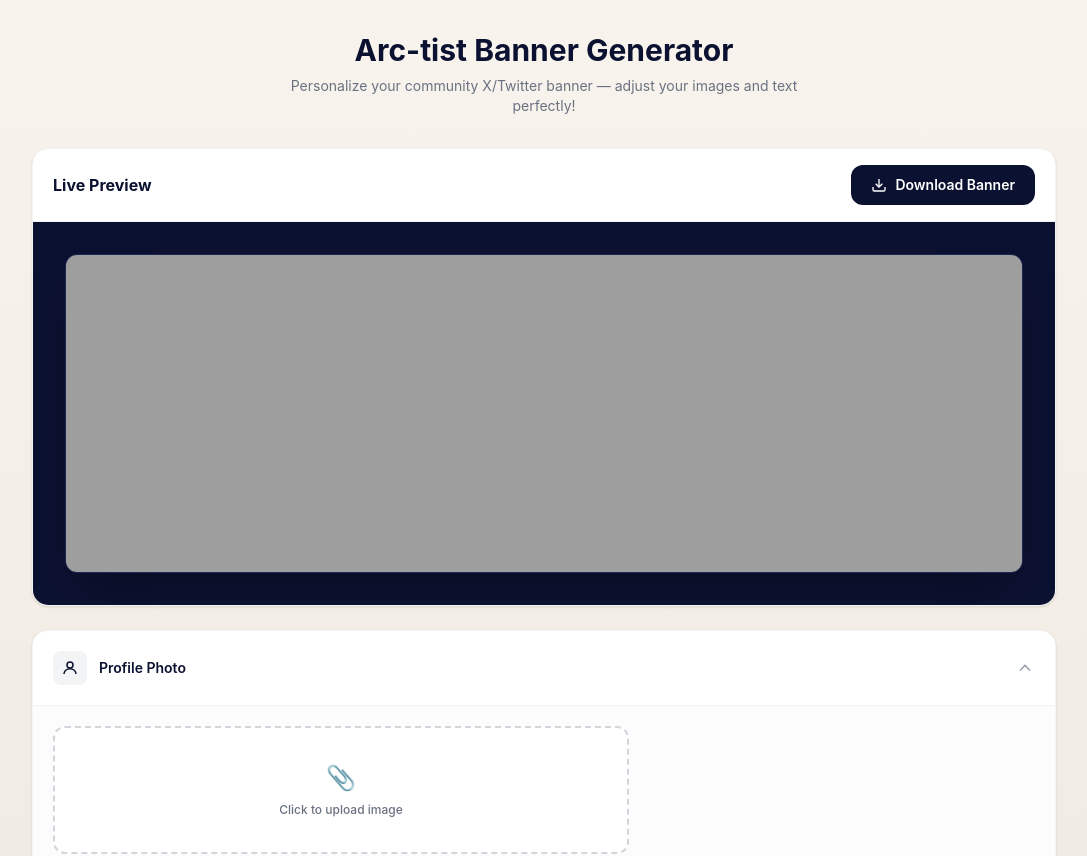
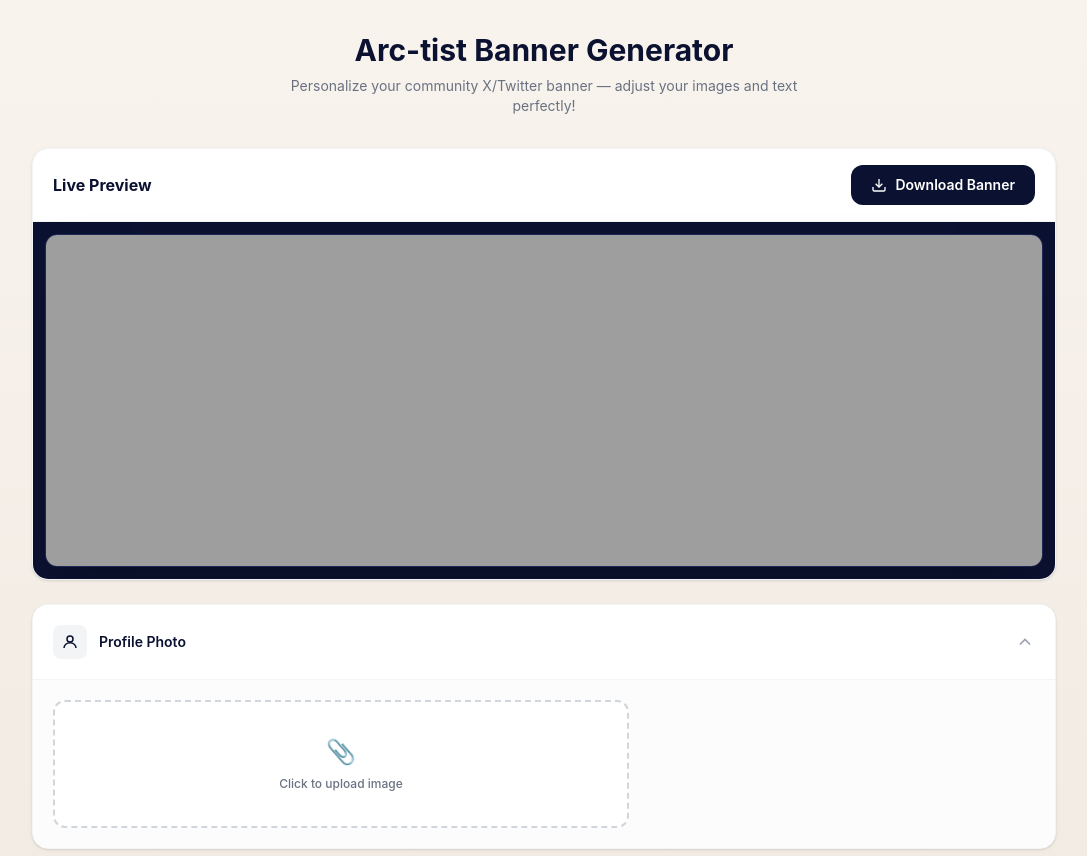
Before and after one commit to AnointingPaschal/arctist-banner, a Next.js app: page / in a window 1280 px wide. Shown: the top 856 px of the page, without its empty margins (96-1183 px from the left). Built offline with nearby package versions, Linux system fonts and the light colour scheme.

Commit message:
Update page.tsx

```diff
--- a/app/page.tsx
+++ b/app/page.tsx
@@ -251,8 +251,8 @@ export default function BannerGenerator() {
             </button>
           </div>
 
-          {/* Dark Theme Banner Container */}
-          <div className="p-4 sm:p-8 bg-[#0b1130] shadow-inner">
+          {/* Dark Theme Banner Container - Padding reduced here */}
+          <div className="p-2 sm:p-3 bg-[#0b1130] shadow-inner">
             <canvas
               ref={canvasRef}
               className="w-full rounded-xl shadow-2xl border border-[#1e2756]"
```
